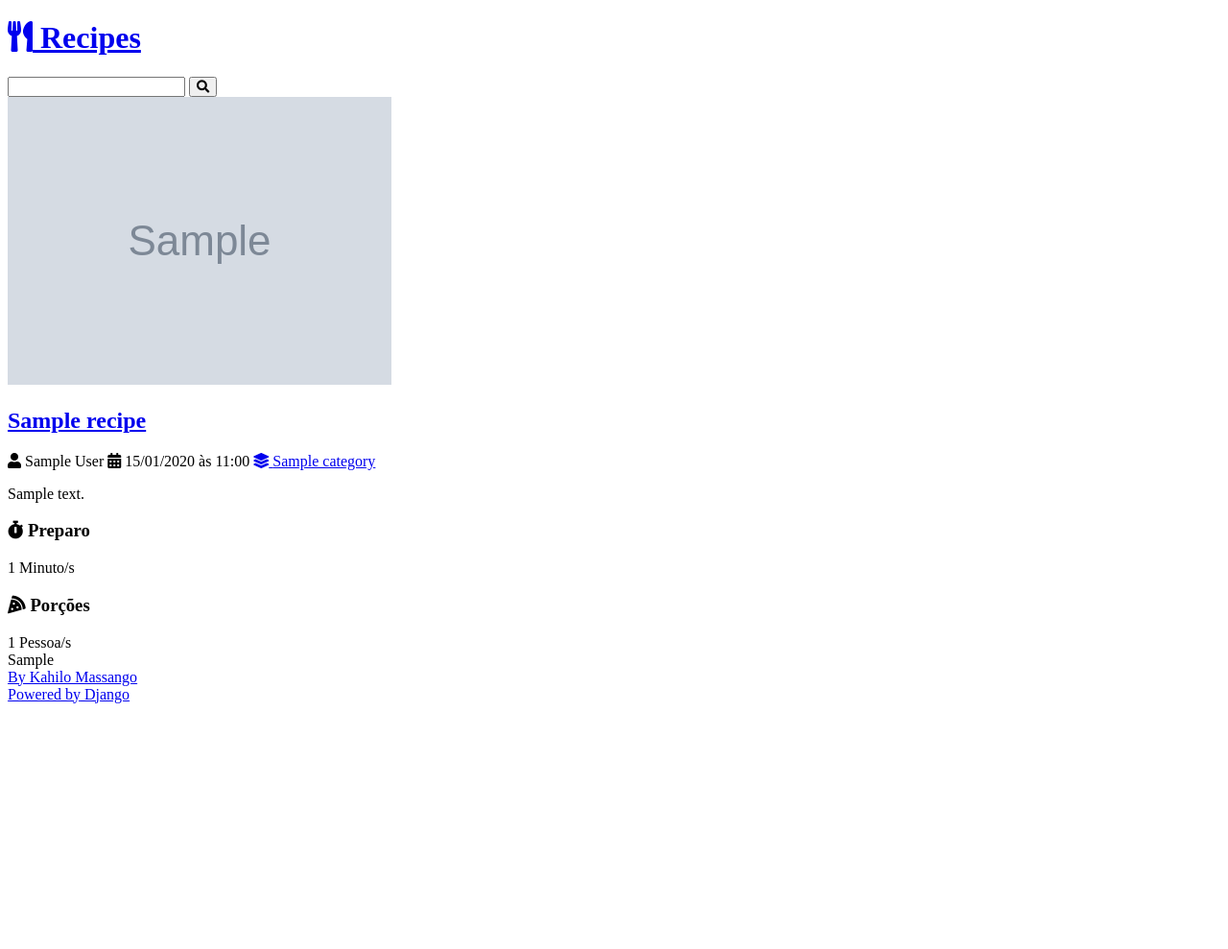
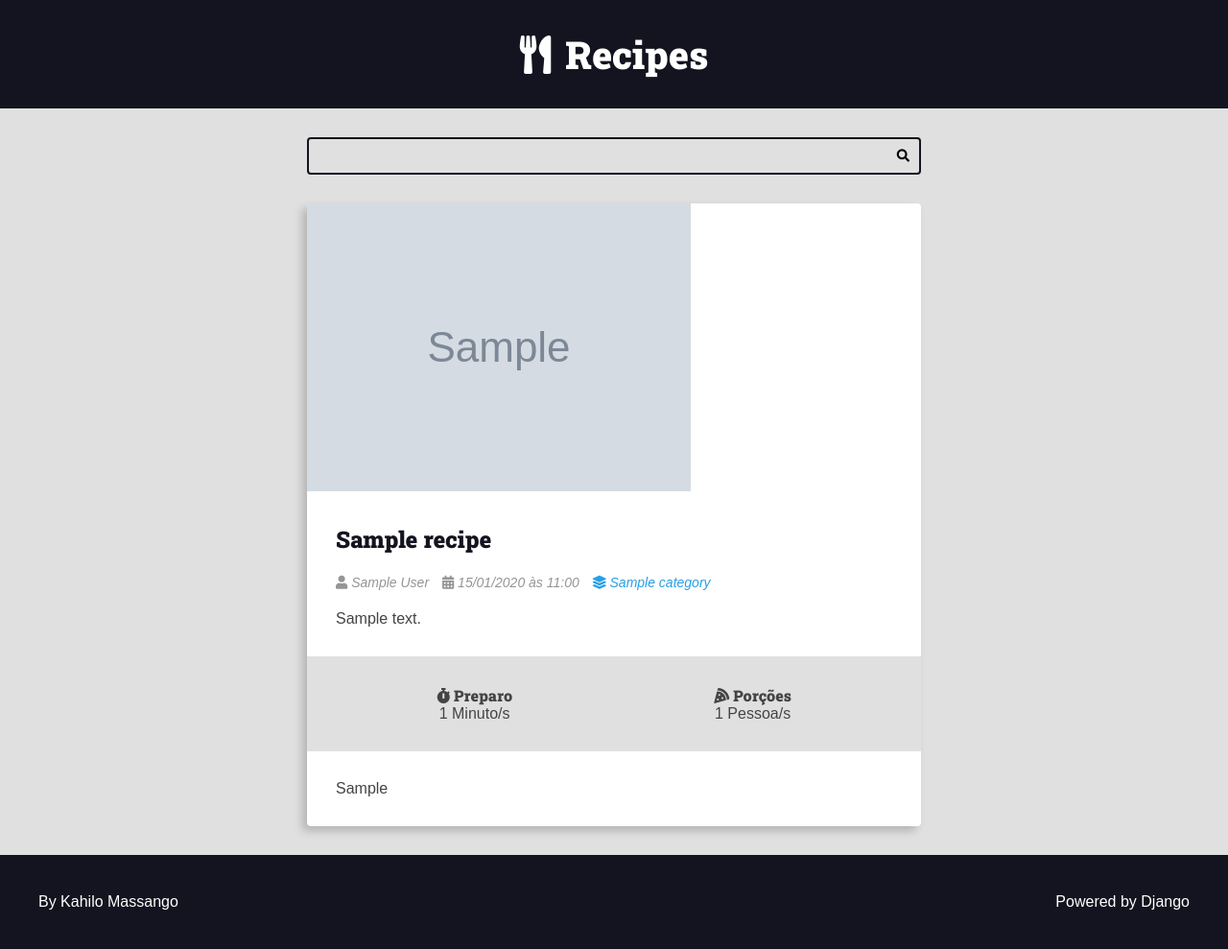
Before and after one commit to KahiloMassango/Recipes-Project, a Django app: page /recipes/1 in a window 1280 px wide. Shown: the whole page at 96% size. Before the commit the page ends 733 px from the top, so only its background shows below. Run offline with Django 4.2, Linux system fonts and the light colour scheme; tables that the repository leaves empty hold one stand-in row (values such as "Sample post"); grey boxes marked "Sample" are stand-in pictures; parts of the project's set-up code (start-up, migrations or seed data) failed here and were passed over.

Commit message:
Reorganizando os arquivos da aplicação

```diff
--- a/authors/views.py
+++ b/authors/views.py
@@ -21,7 +21,9 @@ def register_create(request):
     form = RegisterForm(POST)  # noqa: F841
 
     if form.is_valid():
-        form.save()
+        user = form.save(commit=False)
+        user.set_password(user.password)
+        user.save()
         del(request.session['register_form_data'])  # noqa
         messages.success(request, 'Your user is created, please log in.')
     return redirect('authors:register')
--- /dev/null
+++ b/base_static/global/styles.css
@@ -0,0 +1,439 @@
+:root {
+   --color-primary: #269fe6;
+   --color-primary-hover: #2086c2;
+   --color-primary-dark: #13141f;
+   --color-primary-dark-hover: #212336;
+   --color-primary-light: #d4ecfa;
+   --color-primary-light-hover: #bdd8e7;
+
+   --color-white: #fff;
+   --color-black: #000;
+
+   --color-dark-text: #444;
+   --color-info-light: #cce5ff;
+   --color-debug-light: #cce5ff;
+   --color-success-light: #d4edda;
+   --color-alert-light: #fff3cd;
+   --color-warning-light: #fff3cd;
+   --color-error-light: #f8d7da;
+
+   --color-info-dark: #4d86c4;
+   --color-debug-dark: #4d86c4;
+   --color-success-dark: #4a9c5d;
+   --color-alert-dark: #927f40;
+   --color-warning-dark: #927f40;
+   --color-error-dark: #da525d;
+
+   --color-gray-0: #f9f9f9;
+   --color-gray-1: #e0e0e0;
+   --color-gray-2: #c7c7c7;
+   --color-gray-3: #aeaeae;
+   --color-gray-4: #959595;
+   --color-gray-5: #7d7d7d;
+   --color-gray-6: #646464;
+   --color-gray-7: #4b4b4b;
+   --color-gray-8: #323232;
+   --color-gray-9: #191919;
+
+   --font-primary: sans-serif;
+   --font-headings: 'Roboto Slab', serif;
+
+   --spacing-gutter-medium: 3rem;
+   --spacing-gutter-large: 4rem;
+}
+
+* {
+   padding: 0;
+   margin: 0;
+   box-sizing: border-box;
+}
+
+html {
+   font-size: 62.5%;
+
+}
+
+body {
+   background: var(--color-gray-1);
+   font-size: 1.6rem;
+   font-family: var(--font-primary);
+   color: var(--color-dark-text);
+}
+
+h1,
+h2,
+h3,
+h4,
+h5,
+h6 {
+   font-family: var(--font-headings);
+}
+
+.container {
+   max-width: 144rem;
+   margin: 0 auto;
+   padding: var(--spacing-gutter-medium);
+}
+
+.main-header-container {
+   background: var(--color-primary-dark);
+}
+
+.main-logo {
+   font-size: 4rem;
+   color: var(--color-white);
+   text-decoration: none;
+   display: flex;
+   flex-flow: row nowrap;
+   align-items: center;
+   justify-content: center;
+   width: fit-content;
+   margin: 0 auto;
+}
+
+.main-logo-icon {
+   margin-right: 1.5rem;
+}
+
+.search-form {
+   border: .2rem solid var(--color-primary-dark);
+   border-radius: .4rem;
+   max-width: 64rem;
+   margin: 0 auto;
+   position: relative;
+   transition: all 250ms ease-in-out;
+}
+
+.search-input,
+.search-button {
+   border: none;
+   background: none;
+   outline: none;
+   padding: 1rem;
+   transition: all 300ms ease-in-out;
+}
+
+.search-input {
+   width: 100%;
+   padding-right: 3em;
+}
+
+.search-button {
+   position: absolute;
+   top: 0;
+   right: 0;
+}
+
+.search-button:hover {
+   background: rgba(0, 0, 0, .05);
+}
+
+.search-button:focus {
+   outline: 0.1rem solid var(--color-primary);
+   background: rgba(0, 0, 0, .05);
+}
+
+.search-form:focus-within {
+   border-color: var(--color-primary);
+   background-color: var(--color-white);
+}
+
+.search-form:focus-within .search-button {
+   color: var(--color-primary);
+}
+
+.main-content {
+   padding-top: 0;
+}
+
+.main-content-list {
+   display: grid;
+   grid-template-columns: repeat(auto-fit, minmax(34rem, 1fr));
+   gap: var(--spacing-gutter-large);
+}
+
+
+
+.recipe {
+   background: var(--color-white);
+   box-shadow: -5px 5px 10px rgba(0, 0, 0, .2);
+   transform: scale(1);
+   transition: all 300ms ease-in-out;
+   border-radius: .4rem;
+   overflow: hidden;
+}
+
+.recipe img {
+   max-width: 100%;
+}
+
+.recipe-list-item {
+   max-width: 64rem;
+   height: fit-content;
+}
+
+.recipe-list-item:hover {
+   transform: scale(1.02);
+   box-shadow: -18px 8px 18px rgba(0, 0, 0, .25);
+}
+
+.recipe-title-container {
+   padding: var(--spacing-gutter-medium);
+   padding-bottom: 2rem;
+}
+
+.recipe-title-container a {
+   text-decoration: none;
+   color: var(--color-primary-dark);
+}
+
+.recipe-author {
+   padding: 0 var(--spacing-gutter-medium);
+}
+
+.recipe-content {
+   padding: var(--spacing-gutter-medium);
+   padding-top: 2rem;
+}
+
+.recipe-author-item {
+   color: var(--color-gray-4);
+   margin-right: 1rem;
+   font-style: italic;
+   font-size: 1.4rem;
+}
+
+.recipe-author a {
+   color: var(--color-primary);
+   transition: all 300ms ease-in-out;
+   text-decoration: none;
+}
+
+.recipe-author a:hover {
+   color: var(--color-primary-dark);
+}
+
+.recipe-meta-container {
+   display: flex;
+   flex-flow: row wrap;
+   padding: var(--spacing-gutter-medium);
+   background: var(--color-gray-1);
+}
+
+.recipe-meta {
+   display: flex;
+   flex-flow: column nowrap;
+   flex-shrink: 1;
+   flex-grow: 1;
+   text-align: center;
+}
+
+.recipe-meta-title {
+   font-size: 1.6rem;
+}
+
+.recipe-footer a {
+   background: var(--color-primary-dark);
+   display: block;
+   color: var(--color-white);
+   text-decoration: none;
+   text-align: center;
+   padding: 1.5rem var(--spacing-gutter-medium);
+   transition: all 300ms ease-in-out;
+}
+
+.recipe-footer a:hover {
+   filter: brightness(2);
+}
+
+.main-content-detail .recipe-list-item {
+   max-width: 64rem;
+   margin: 0 auto;
+}
+
+.main-content-detail .recipe-list-item:hover {
+   transform: scale(1);
+   box-shadow: -5px 5px 15px rgba(0, 0, 0, .2);
+}
+
+.preparation-steps {
+   padding: var(--spacing-gutter-medium);
+}
+
+.main-footer {
+   display: flex;
+   align-items: center;
+   justify-content: space-between;
+   background: var(--color-primary-dark);
+   color: var(--color-white);
+   padding: var(--spacing-gutter-large);
+}
+
+.main-footer a {
+   color: var(--color-white);
+   text-decoration: none;
+   transition: all 300ms ease-in-out;
+}
+
+.main-footer a:hover {
+   filter: brightness(.8);
+}
+
+.preparation-steps h1,
+.preparation-steps h2,
+.preparation-steps h3,
+.preparation-steps h4,
+.preparation-steps h5,
+.preparation-steps h6,
+.preparation-steps p,
+.preparation-steps pre {
+   margin: 2rem 0;
+}
+
+.preparation-steps ol,
+.preparation-steps ul {
+   margin: 2rem;
+   padding: 0 2rem;
+}
+
+/* forms */
+.form-content {
+   max-width: 64rem;
+   margin: 0 auto;
+   margin-bottom: var(--spacing-gutter-medium);
+}
+
+.form-content label,
+.form-content .help-text,
+.errorlist {
+   display: block;
+   margin: 0.5rem 0;
+   font-size: 1.4rem;
+   list-style: none;
+}
+
+.errorlist {
+   color: var(--color-error-dark);
+}
+
+.form-content input {
+   width: 100%;
+   padding: 1rem;
+   border-radius: 0.4rem;
+   border: 1px solid var(--color-primary-dark);
+}
+
+.form-content-grid {
+   display: grid;
+   grid-template-columns: repeat(auto-fit, minmax(30rem, 1fr));
+   gap: calc(var(--spacing-gutter-medium) / 2) var(--spacing-gutter-medium);
+}
+
+@media (max-width : 600px) {
+
+   .main-content-list,
+   .form-content-grid {
+      grid-template-columns: repeat(auto-fit, minmax(100%, 1fr));
+   }
+}
+
+.form-content button {
+   padding: 1rem;
+   border: none;
+   background-color: var(--color-primary-dark);
+   color: var(--color-white);
+   border: 0.1rem solid var(--color-white);
+   transition: all 200ms ease-in-out;
+}
+
+.form-content button:hover {
+   background-color: var(--color-white);
+   color: var(--color-primary-dark);
+   border: 0.1rem solid var(--color-primary-dark);
+}
+
+/* Messages */
+.message {
+   padding: 1rem;
+   border-radius: 0.4rem;
+   border: 0.1rem solid var(--color-dark-text);
+   background: var(--color-gray-2);
+   color: var(--color-dark-text);
+}
+
+.message-container {
+   display: flex;
+   flex-flow: column nowrap;
+   gap: calc(var(--spacing-gutter-medium) / 2);
+}
+
+.message-error {
+   border: 0.1rem solid var(--color-error-dark);
+   background: var(--color-error-light);
+   color: var(--color-error-dark);
+}
+
+.message-success {
+   border: 0.1rem solid var(--color-success-dark);
+   background: var(--color-success-light);
+   color: var(--color-success-dark);
+}
+
+.message-warning {
+   border: 0.1rem solid var(--color-warning-dark);
+   background: var(--color-warning-light);
+   color: var(--color-warning-dark);
+}
+
+.message-alert {
+   border: 0.1rem solid var(--color-alert-dark);
+   background: var(--color-alert-light);
+   color: var(--color-alert-dark);
+}
+
+.message-info {
+   border: 0.1rem solid var(--color-info-dark);
+   background: var(--color-info-light);
+   color: var(--color-info-dark);
+}
+
+.message-debug {
+   border: 0.1rem solid var(--color-debug-dark);
+   background: var(--color-debug-light);
+   color: var(--color-debug-dark);
+}
+
+
+.center {
+   text-align: center;
+}
+
+.m-x {
+   margin: 0 var(--spacing-gutter-medium);
+}
+
+.m-y {
+   margin: var(--spacing-gutter-medium) 0;
+}
+
+
+.pagination-content {
+   display: flex;
+   flex-flow: row wrap;
+   gap: 1rem 0.5rem;
+}
+
+.pagination .page-item {
+   background: var(--color-gray-3);
+   padding: 0.5rem 1rem;
+}
+
+.pagination .page-link {
+   text-decoration: none;
+   background: var(--color-primary);
+   color: var(--color-white);
+}
+
+.pagination .page-current {
+   background: var(--color-primary-dark);
+}
--- a/base_templates/global/base.html
+++ b/base_templates/global/base.html
@@ -2,19 +2,19 @@
 <html lang="pt-BR">
 
 <head>
-    {% include 'recipes/partials/head.html' %}
+    {% include 'global/partials/head.html' %}
     <title>{% block title %}{% endblock title %} Recipes</title>
 </head>
 
 <body>
-    {% include 'recipes/partials/header.html' %}
-    {% include 'recipes/partials/search.html' %}
+    {% include 'global/partials/header.html' %}
+    {% include 'global/partials/search.html' %}
 
     <main class="main-content-container">
         {% block content %}{% endblock content %}
-        {% include 'recipes/partials/pagination.html' %}
+        {% include 'global/partials/pagination.html' %}
     </main>
-    {% include 'recipes/partials/footer.html' %}
+    {% include 'global/partials/footer.html' %}
 </body>
 
 </html>
--- a/recipes/templates/recipes/partials/head.html
+++ b/base_templates/global/partials/head.html
@@ -12,7 +12,7 @@
 <link rel="stylesheet" href="https://cdnjs.cloudflare.com/ajax/libs/font-awesome/5.15.4/css/solid.min.css"
     integrity="sha512-tk4nGrLxft4l30r9ETuejLU0a3d7LwMzj0eXjzc16JQj+5U1IeVoCuGLObRDc3+eQMUcEQY1RIDPGvuA7SNQ2w=="
     crossorigin="anonymous" referrerpolicy="no-referrer" />
-<link rel="stylesheet" href="{% static 'recipes/css/styles.css' %}">
+<link rel="stylesheet" href="{% static 'global/styles.css' %}">
 <link rel="preconnect" href="https://fonts.googleapis.com">
 <link rel="preconnect" href="https://fonts.gstatic.com" crossorigin>
 <link href="https://fonts.googleapis.com/css2?family=Roboto+Slab:wght@900&display=swap" rel="stylesheet">
--- a/recipes/templates/recipes/pages/home.html
+++ b/recipes/templates/recipes/pages/home.html
@@ -3,7 +3,7 @@
 {% block title %} Home | {% endblock title %}
 
 {% block content %}
-{% include 'recipes/partials/message.html' %}
+{% include 'global/partials/message.html' %}
 <div class="main-content main-content-list container">
 {% for recipe in recipes %}
     {% include 'recipes/partials/recipe.html' %}
--- a/recipes/templates/recipes/pages/recipe-view.html
+++ b/recipes/templates/recipes/pages/recipe-view.html
@@ -1,5 +1,5 @@
 {% extends 'global/base.html' %}
-{% include 'recipes/partials/head.html' %}
+{% include 'global/partials/head.html' %}
 {% block title %}{{ recipe.title }} |{% endblock title %}
 {% block content %}
 
```
Also changed, not shown: authors/forms.py (+11 -1 lines), authors/templates/authors/pages/register_view.html (+2 -38 lines), authors/tests/test_author_register_form.py (+1 -1 lines), base_templates/global/partials/form.html (added, +36 -0 lines), base_templates/global/partials/footer.html (renamed from recipes/templates/recipes/partials/footer.html), base_templates/global/partials/header.html (renamed from recipes/templates/recipes/partials/header.html), base_templates/global/partials/message.html (renamed from recipes/templates/recipes/partials/message.html), base_templates/global/partials/pagination.html (renamed from recipes/templates/recipes/partials/pagination.html), base_templates/global/partials/search.html (renamed from recipes/templates/recipes/partials/search.html).
